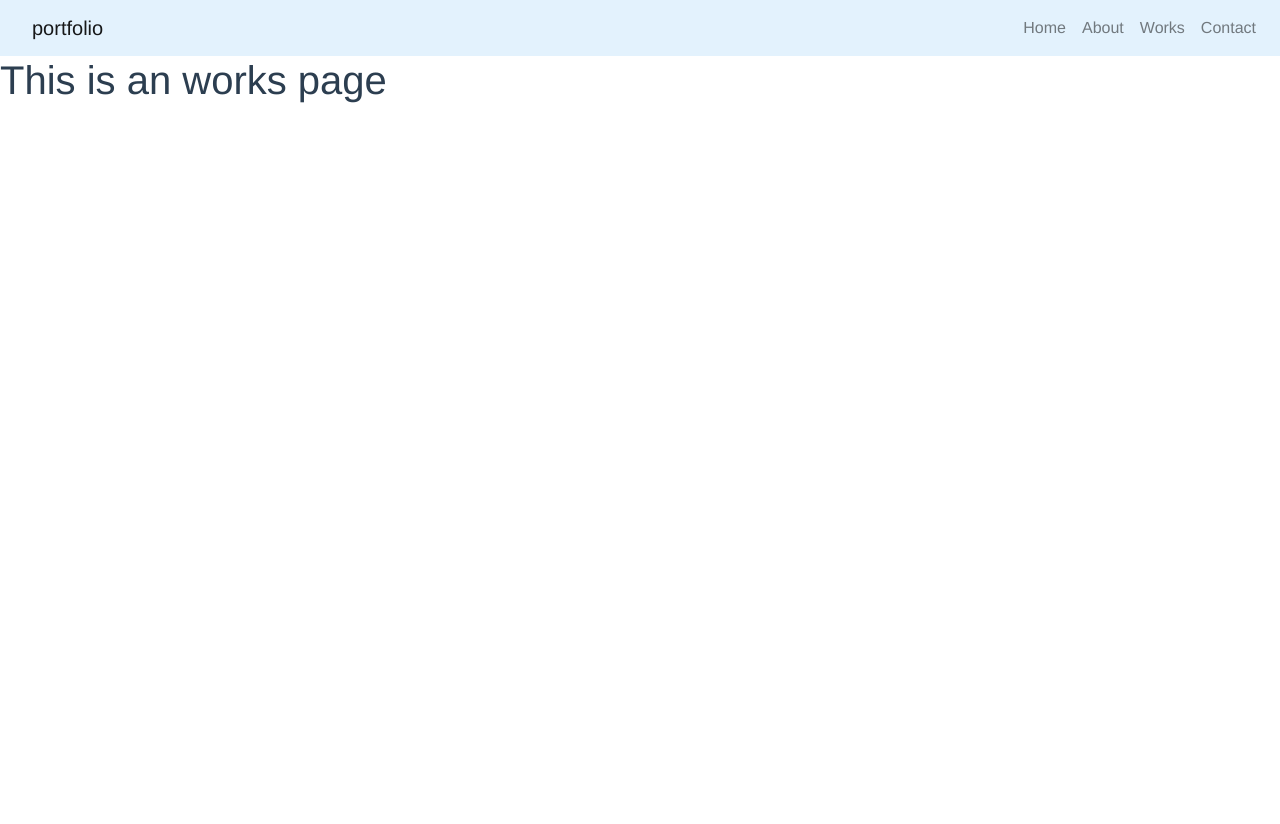
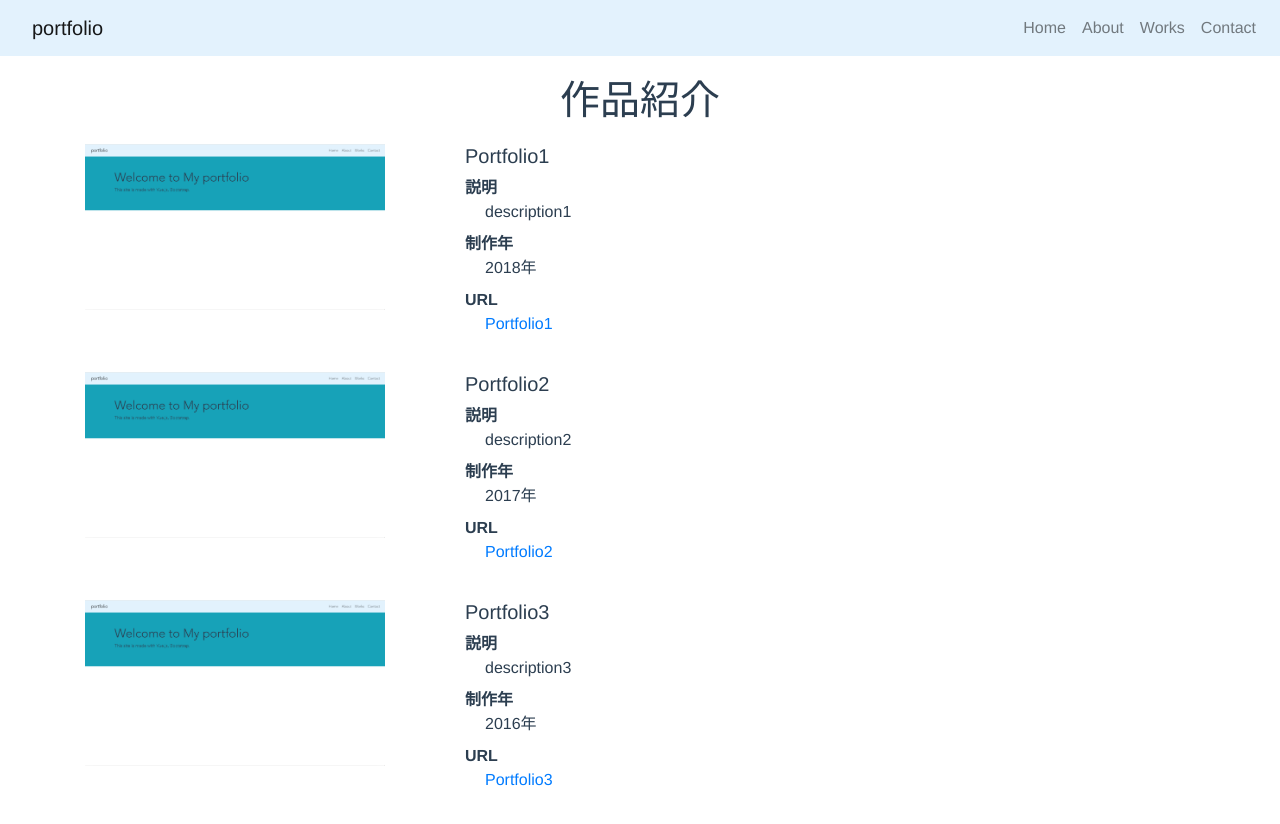
Before and after one commit to hiramatch/portfolio, a Vue app: page /works in a window 1280 px wide. Shown: the top 824 px of the page. Before the commit the page ends 800 px from the top, so only its background shows below. Built offline with nearby package versions, Linux system fonts and the light colour scheme.

Commit message:
Mod works page

```diff
--- a/src/components/Works.vue
+++ b/src/components/Works.vue
@@ -1,5 +1,41 @@
 <template>
   <div class="works">
-    <h1>This is an works page</h1>
-  </div>
+    <h1 class="title">作品紹介</h1>
+   <article class="" v-for="work in works">
+    <section>
+      <div class="container">
+        <div class="row">
+            <div class="col-sm-4">
+              <img src="../assets/portfolio.png" width="300px" alt="">
+            </div>
+            <div class="col-sm-6">
+              <h5>{{ work.title }}</h5>
+              <dl>
+              <dt>説明</dt>
+              <dd>{{ work.description}}</dd>
+              <dt>制作年</dt>
+              <dd>{{ work.date }}</dd>
+              <dt>URL</dt>
+              <dd><a :href=work.url>{{ work.title }}</a></dd>
+              </dl>
+            </div>
+        </div>
+      </div>
+    </section>
+</article>
+</div>
+
 </template>
+<script>
+export default {
+  data () {
+    return {
+      works: [
+        { title: 'Portfolio1', description: 'description1' ,date: '2018年', url: 'www.example.com' },
+        { title: 'Portfolio2', description: 'description2' ,date: '2017年', url: 'www.example.com' },
+        { title: 'Portfolio3', description: 'description3' ,date: '2016年', url: 'www.example.com' }
+      ]
+    }
+  }
+}
+</script>
```
Also changed, not shown: src/assets/portfolio.png (added).
